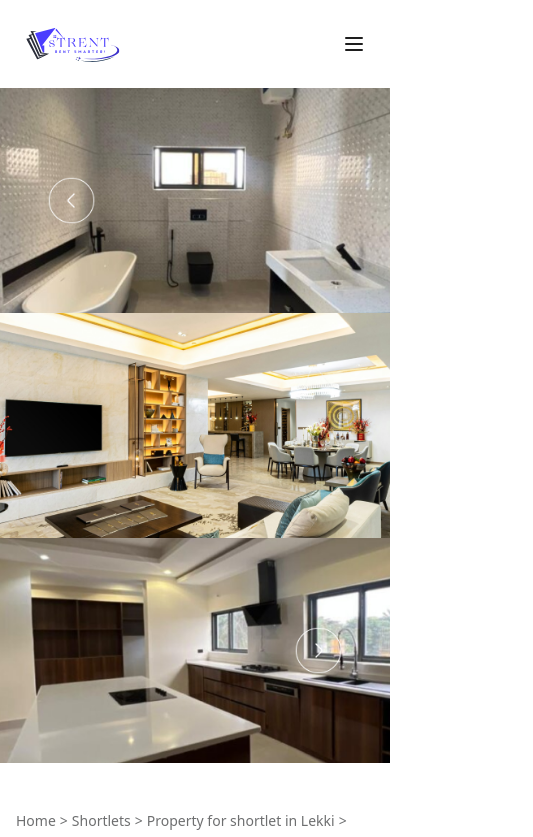
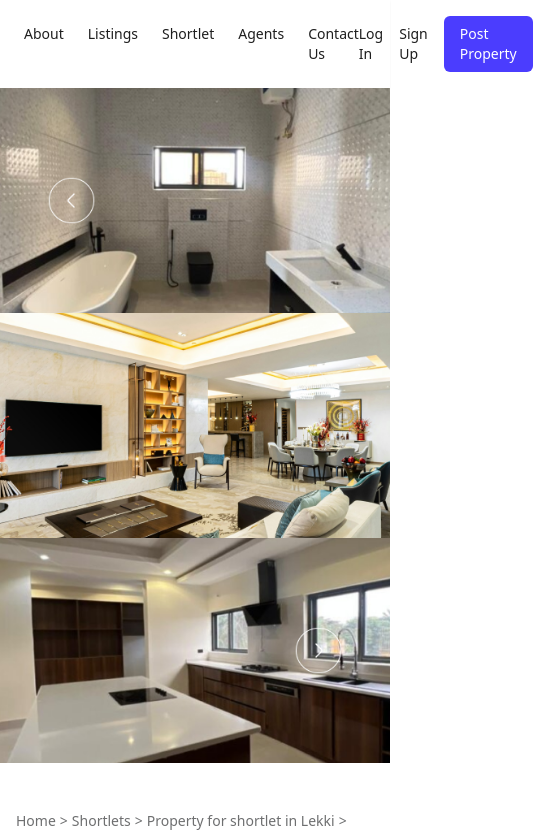
Before and after one commit to Strent-Org/frontend, a React (Vite) app: page /innershortlet/1 in a window 390 px wide. Shown: the top 837 px of the page, 533 px wide, since content can reach past the window. Built offline with nearby package versions, Linux system fonts and the light colour scheme.

Commit message:
worked on the shortlet and inner shortlet pages

```diff
--- a/src/components/Nav.jsx
+++ b/src/components/Nav.jsx
@@ -1,85 +1,21 @@
-// import { Link } from "react-router-dom";
-// import logo from "../assets/images/strent-logo.svg";
-
-// const Navbar = () => {
-//   return (
-//     <header className="bg-white shadow-sm">
-//       <nav className="max-w-7xl mx-auto px-6 py-4 flex items-center justify-between">
-//         {/* Logo */}
-//         {/* <div className="text-2xl font-bold text-[#4B3DFE]">
-//           LOGO
-//         </div> */}
-//         <Link to="/" className="flex items-center">
-//           <img src={logo} alt="Logo" className="h-14 w-auto object-contain" />
-//         </Link>
-
-//         {/* Menu Links */}
-//         <ul className="flex space-x-6 text-sm font-normal text-[#1E1E1E]">
-
-//           {["about", "listings", "shortlet", "agents", "contact"].map(
-//             (page, index) => (
-//               <li key={index}>
-//                 <Link
-//                   to={`/${page}`}
-//                   className="hover:text-[#4B3DFE] transition-colors duration-200"
-//                 >
-//                   {page.charAt(0).toUpperCase() +
-//                     page.slice(1).replace("-", " ") +
-//                     (page === "contact" ? " Us" : "")}
-//                 </Link>
-//               </li>
-//             )
-//           )}
-//         </ul>
-
-//         {/* Auth & CTA */}
-//         <div className="flex items-center space-x-4">
-//           <Link
-//             to="/login"
-//             className="text-sm text-[#1E1E1E] font-normal hover:text-[#4B3DFE]"
-
-//           >
-//             Log In
-//           </Link>
-//           <Link
-//             to="/signup"
-//             className="text-sm text-[#1E1E1E] font-normal hover:text-[#4B3DFE]"
-
-//           >
-//             Sign Up
-//           </Link>
-//           <Link
-//             to="/post-property"
-//             className="bg-[#4B3DFE] hover:bg-[#352BB4] text-white px-4 py-2 rounded-md text-sm font-normal transition-colors duration-200"
-
-//           >
-//             Post Property
-//           </Link>
-//         </div>
-//       </nav>
-//     </header>
-//   );
-// };
-
-// export default Navbar;
-
-import { useState } from "react";
 import { Link } from "react-router-dom";
 import logo from "../assets/images/strent-logo.svg";
 
 const Navbar = () => {
-  const [menuOpen, setMenuOpen] = useState(false);
-
   return (
     <header className="bg-white shadow-sm">
       <nav className="max-w-7xl mx-auto px-6 py-4 flex items-center justify-between">
         {/* Logo */}
+        {/* <div className="text-2xl font-bold text-[#4B3DFE]">
+          LOGO
+        </div> */}
         <Link to="/" className="flex items-center">
           <img src={logo} alt="Logo" className="h-14 w-auto object-contain" />
         </Link>
 
-        {/* Desktop Menu */}
-        <ul className="hidden md:flex space-x-6 text-sm font-normal text-[#1E1E1E]">
+        {/* Menu Links */}
+        <ul className="flex space-x-6 text-sm font-normal text-[#1E1E1E]">
+
           {["about", "listings", "shortlet", "agents", "contact"].map(
             (page, index) => (
               <li key={index}>
@@ -96,106 +32,31 @@ const Navbar = () => {
           )}
         </ul>
 
-        {/* Desktop Auth Buttons */}
-        <div className="hidden md:flex items-center space-x-4">
+        {/* Auth & CTA */}
+        <div className="flex items-center space-x-4">
           <Link
             to="/login"
             className="text-sm text-[#1E1E1E] font-normal hover:text-[#4B3DFE]"
+
           >
             Log In
           </Link>
           <Link
             to="/signup"
             className="text-sm text-[#1E1E1E] font-normal hover:text-[#4B3DFE]"
+
           >
             Sign Up
           </Link>
           <Link
             to="/post-property"
             className="bg-[#4B3DFE] hover:bg-[#352BB4] text-white px-4 py-2 rounded-md text-sm font-normal transition-colors duration-200"
+
           >
             Post Property
           </Link>
         </div>
-
-        {/* Mobile Menu Button */}
-        <button
-          className="md:hidden text-[#1E1E1E] focus:outline-none"
-          onClick={() => setMenuOpen(!menuOpen)}
-        >
-          {/* Simple Hamburger Icon */}
-          <svg
-            className="w-6 h-6"
-            fill="none"
-            stroke="currentColor"
-            viewBox="0 0 24 24"
-          >
-            {menuOpen ? (
-              <path
-                strokeLinecap="round"
-                strokeLinejoin="round"
-                strokeWidth={2}
-                d="M6 18L18 6M6 6l12 12"
-              />
-            ) : (
-              <path
-                strokeLinecap="round"
-                strokeLinejoin="round"
-                strokeWidth={2}
-                d="M4 6h16M4 12h16M4 18h16"
-              />
-            )}
-          </svg>
-        </button>
       </nav>
-
-      {/* Mobile Dropdown Menu */}
-      {menuOpen && (
-        <div className="md:hidden px-6 pb-4 space-y-4">
-          <ul className="space-y-2 text-sm font-normal text-[#1E1E1E]">
-            {["about", "listings", "shortlet", "agents", "contact"].map(
-              (page, index) => (
-                <li key={index}>
-                  <Link
-                    to={`/${page}`}
-                    className="block hover:text-[#4B3DFE] transition-colors duration-200"
-                    onClick={() => setMenuOpen(false)}
-                  >
-                    {page.charAt(0).toUpperCase() +
-                      page.slice(1).replace("-", " ") +
-                      (page === "contact" ? " Us" : "")}
-                  </Link>
-                </li>
-              )
-            )}
-          </ul>
-
-          {/* Auth & CTA in mobile menu */}
-          <div className="flex flex-col gap-3 pt-3 border-t">
-            <Link
-              to="/login"
-              className="text-sm text-[#1E1E1E] font-normal hover:text-[#4B3DFE]"
-              onClick={() => setMenuOpen(false)}
-            >
-              Log In
-            </Link>
-            <Link
-              to="/signup"
-              className="text-sm text-[#1E1E1E] font-normal hover:text-[#4B3DFE]"
-              onClick={() => setMenuOpen(false)}
-            >
-              Sign Up
-            </Link>
-            <Link
-              to="/post-property"
-              className="bg-[#4B3DFE] hover:bg-[#352BB4] text-white px-4 py-2 rounded-md text-sm font-normal transition-colors duration-200 text-center"
-              onClick={() => setMenuOpen(false)}
-            >
-              Post Property
-            </Link>
-          </div>
-        </div>
-      )}
     </header>
   );
 };
--- a/src/pages/InnerShortlet.jsx
+++ b/src/pages/InnerShortlet.jsx
@@ -1,6 +1,4 @@
-import React from "react";
 import InnerShortletHero from "../components/shortlet/InnerShortletHero";
-import ShortletCards from "../components/shortlet/ShortletCards";
 import InnerShortletRight from "../components/shortlet/InnerShortletRight";
 import InnerShortletLeft from "../components/shortlet/InnerShortletLeft";
 
```
